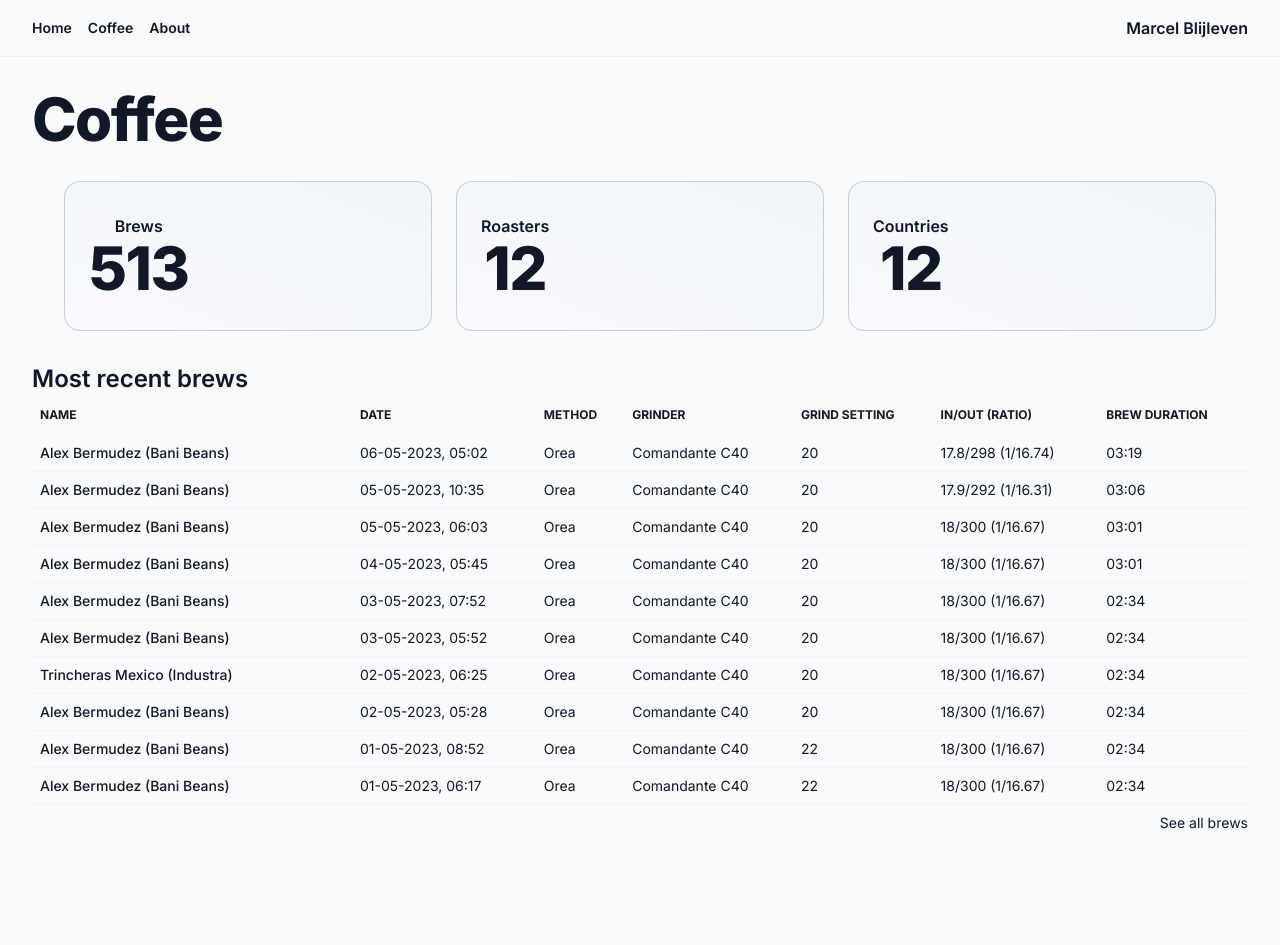
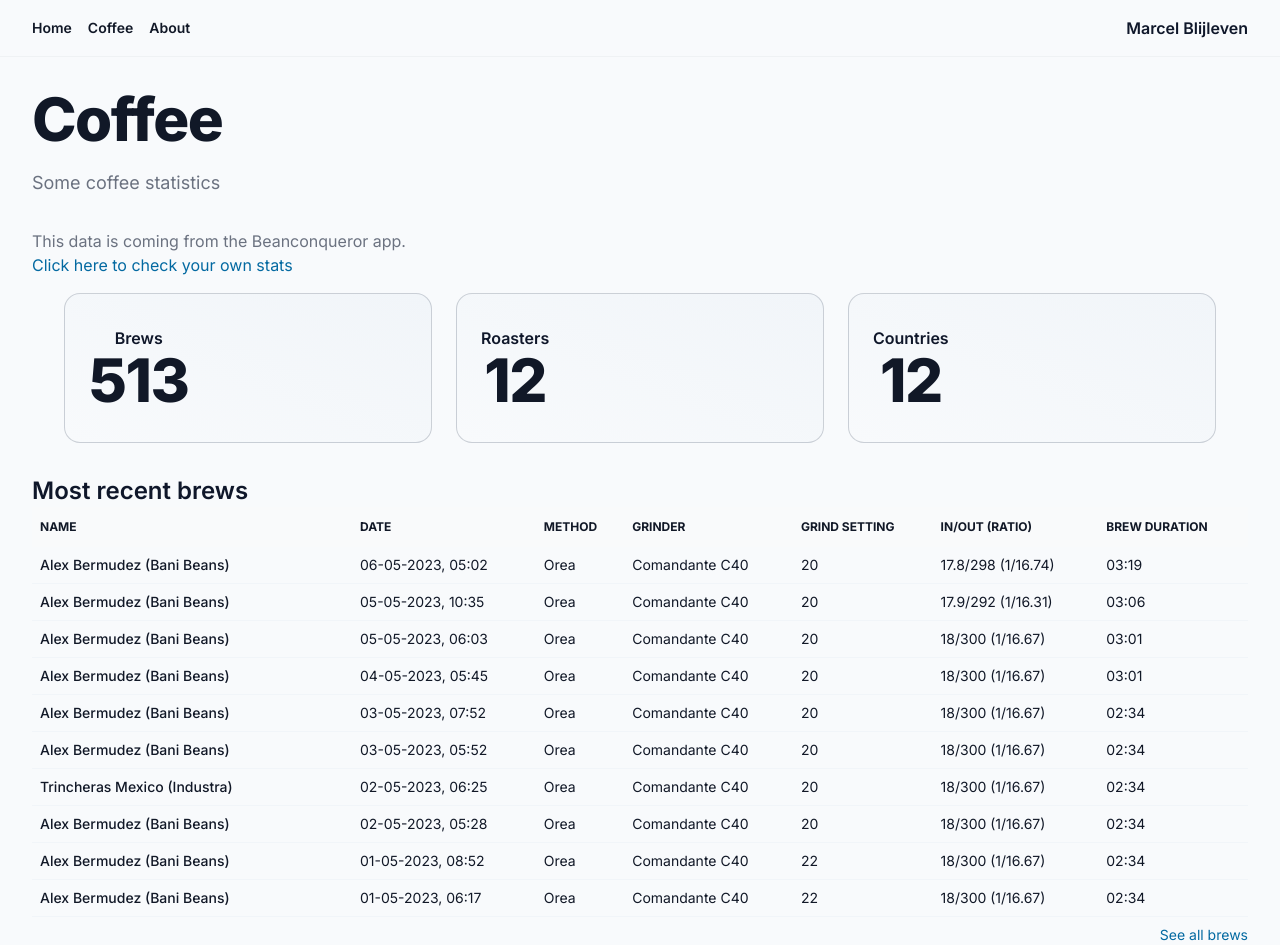
Before and after one commit to marcelblijleven/marcelblijleven.com, a Next.js app: page /coffee in a window 1280 px wide. Before the commit the page ends 865 px from the top, so only its background shows below. Built offline with nearby package versions, Linux system fonts and the light colour scheme.

Commit message:
chore: add link to upload page

```diff
--- a/src/app/coffee/page.tsx
+++ b/src/app/coffee/page.tsx
@@ -13,12 +13,16 @@ export default function Coffee() {
         <>
             <Header />
             <Container>
-                <Intro title={"Coffee"} />
+                <Intro title={"Coffee"} description={"Some coffee statistics"}/>
+                <p className={"text-gray-500 dark:text-gray-400 mb-4"}>
+                    This data is coming from the Beanconqueror app.
+                    <Link className={'block text-sky-700 hover:underline'} href={"/coffee/upload"}>Click here to check your own stats</Link>
+                </p>
                 <Statistics brews={statistics.brews} roasters={statistics.roasters} countries={statistics.countries} />
                 <h2 className={"text-2xl font-semibold"}>Most recent brews</h2>
                 <Table brews={brews} />
                 <div className={"flex flex-row-reverse text-sm mt-2 mb-2"}>
-                    <Link className={'hover:underline'} href={"/coffee/brews"}>See all brews</Link>
+                    <Link className={'text-sky-700 hover:underline'} href={"/coffee/brews"}>See all brews</Link>
                 </div>
             </Container>
         </>
```
